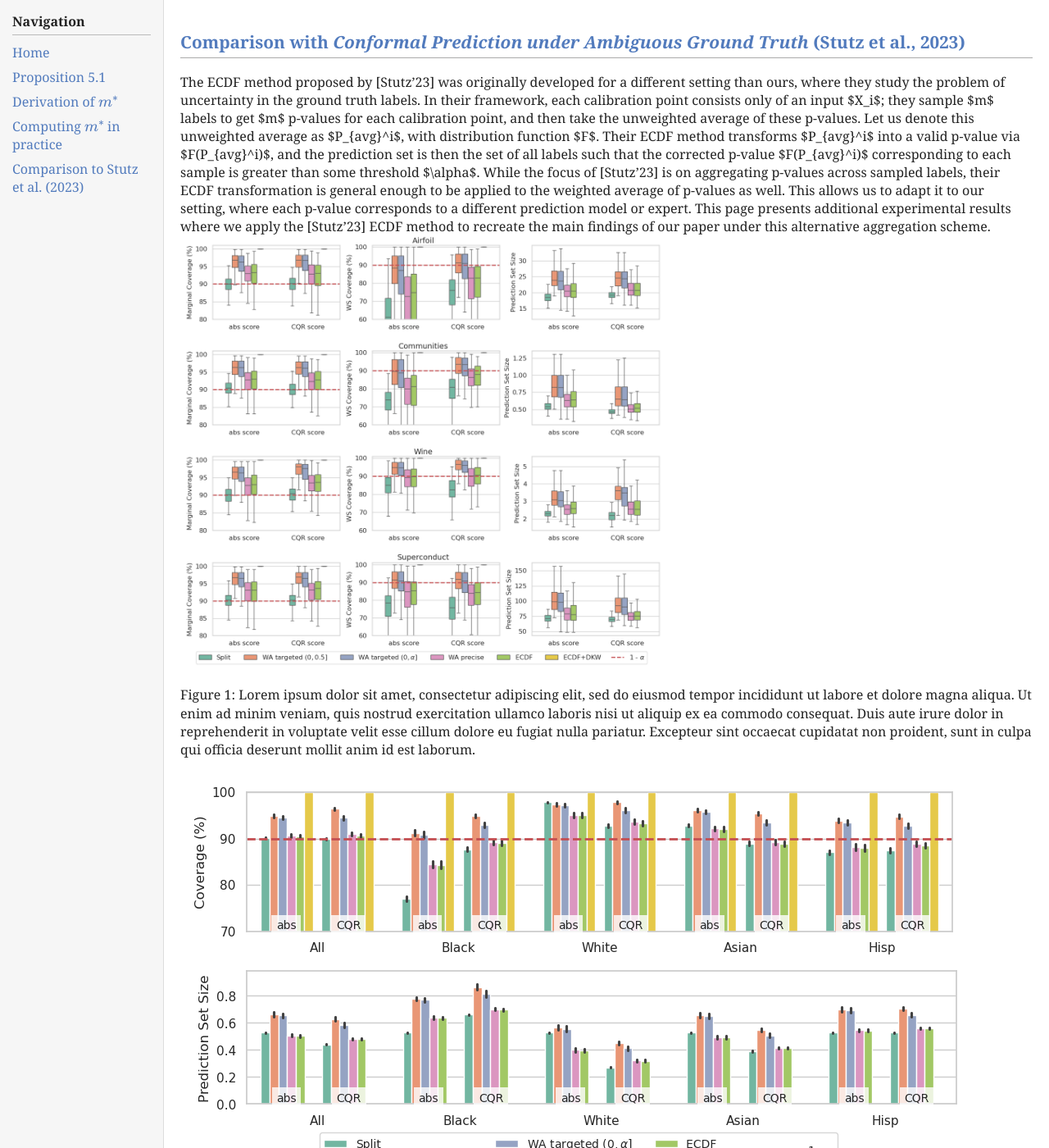
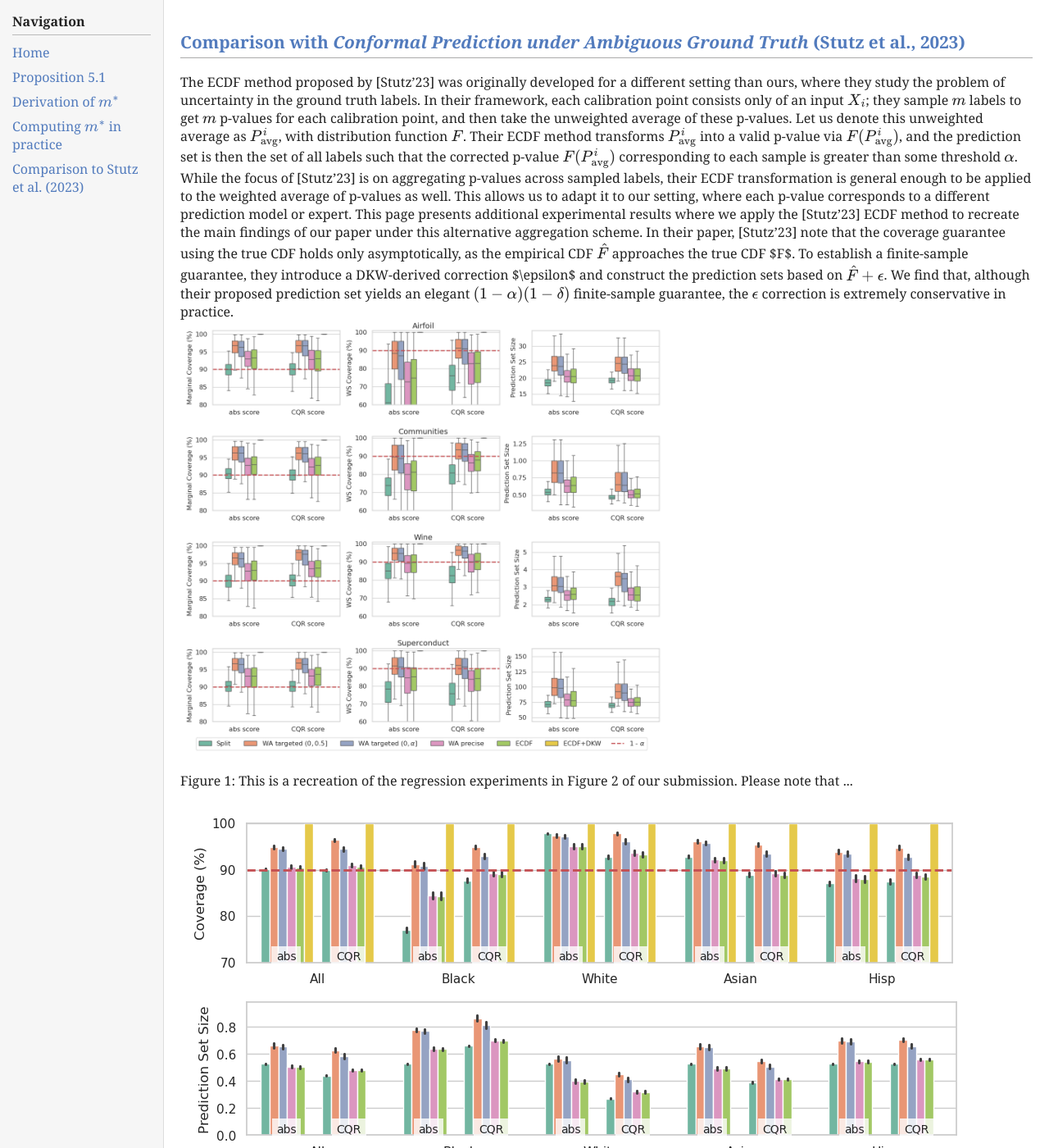
Before and after one commit to math-imposter/math-imposter.github.io, a Jekyll site: the page built from pages/stutz-comparison.html, in a window 1280 px wide and 1400 px high. Shown: the whole window at 82% size. Built offline with Jekyll 4.4.1, drawn with Linux system fonts in a browser that asks for light colours; some of the changed text lies outside the part shown.

Commit message:
corrected intro formatting

```diff
--- a/pages/stutz-comparison.html
+++ b/pages/stutz-comparison.html
@@ -6,14 +6,16 @@ permalink: /stutz-comparison
 
 <h2>Comparison with <i>Conformal Prediction under Ambiguous Ground Truth</i> (Stutz et al., 2023)</h2>
 
-The ECDF method proposed by [Stutz’23] was originally developed for a different setting than ours, where they study the problem of uncertainty in the ground truth labels. In their framework, each calibration point consists only of an input $X_i$; they sample $m$ labels to get $m$ p-values for each calibration point, and then take the unweighted average of these p-values. Let us denote this unweighted average as $P_{avg}^i$, with distribution function $F$. Their ECDF method transforms $P_{avg}^i$ into a valid p-value via $F(P_{avg}^i)$, and the prediction set is then the set of all labels such that the corrected p-value $F(P_{avg}^i)$ corresponding to each sample is greater than some threshold $\alpha$.
+The ECDF method proposed by [Stutz’23] was originally developed for a different setting than ours, where they study the problem of uncertainty in the ground truth labels. In their framework, each calibration point consists only of an input \(X_i\); they sample \(m\) labels to get \(m\) p-values for each calibration point, and then take the unweighted average of these p-values. Let us denote this unweighted average as \(P_{\text{avg}}^i\), with distribution function \(F\). Their ECDF method transforms \(P_{\text{avg}}^i\) into a valid p-value via \(F(P_{\text{avg}}^i)\), and the prediction set is then the set of all labels such that the corrected p-value \(F(P_{\text{avg}}^i)\) corresponding to each sample is greater than some threshold \(\alpha\).
 
 While the focus of [Stutz’23] is on aggregating p-values across sampled labels, their ECDF transformation is general enough to be applied to the weighted average of p-values as well. This allows us to adapt it to our setting, where each p-value corresponds to a different prediction model or expert. This page presents additional experimental results where we apply the [Stutz’23] ECDF method to recreate the main findings of our paper under this alternative aggregation scheme.
+
+In their paper, [Stutz’23] note that the coverage guarantee using the true CDF holds only asymptotically, as the empirical CDF \(\hat{F}\) approaches the true CDF $F$. To establish a finite-sample guarantee, they introduce a DKW-derived correction $\epsilon$ and construct the prediction sets based on \(\hat{F} + \epsilon\). We find that, although their proposed prediction set yields an elegant \((1-\alpha)(1-\delta)\) finite-sample guarantee, the \(\epsilon\) correction is extremely conservative in practice.
 
 <div>
   <img src="/assets/images/fig2_regression.png" alt="Figure 1" style="max-width: 57%; height: auto;">
   <p>
-    Figure 1: Lorem ipsum dolor sit amet, consectetur adipiscing elit, sed do eiusmod tempor incididunt ut labore et dolore magna aliqua. Ut enim ad minim veniam, quis nostrud exercitation ullamco laboris nisi ut aliquip ex ea commodo consequat. Duis aute irure dolor in reprehenderit in voluptate velit esse cillum dolore eu fugiat nulla pariatur. Excepteur sint occaecat cupidatat non proident, sunt in culpa qui officia deserunt mollit anim id est laborum.
+    Figure 1: This is a recreation of the regression experiments in Figure 2 of our submission. Please note that ...
   </p>
 </div>
 
@@ -24,6 +26,13 @@ While the focus of [Stutz’23] is on aggregating p-values across sampled labels
   </p>
 </div>
 
+<h3 id="ECDF-finite">
+  Why is the finite-sample ECDF variant so conservative?
+  <a href="#ECDF-finite" class="anchor-link" aria-label="Link to Section: Why is the finite-sample ECDF variant so conservative?">
+    <i class="fas fa-link"></i>
+  </a>
+</h3>
+
 <div>
   <img src="/assets/images/fig_dkw.png" alt="Figure 3" style="max-width: 100%; height: auto;">
   <p>
```
